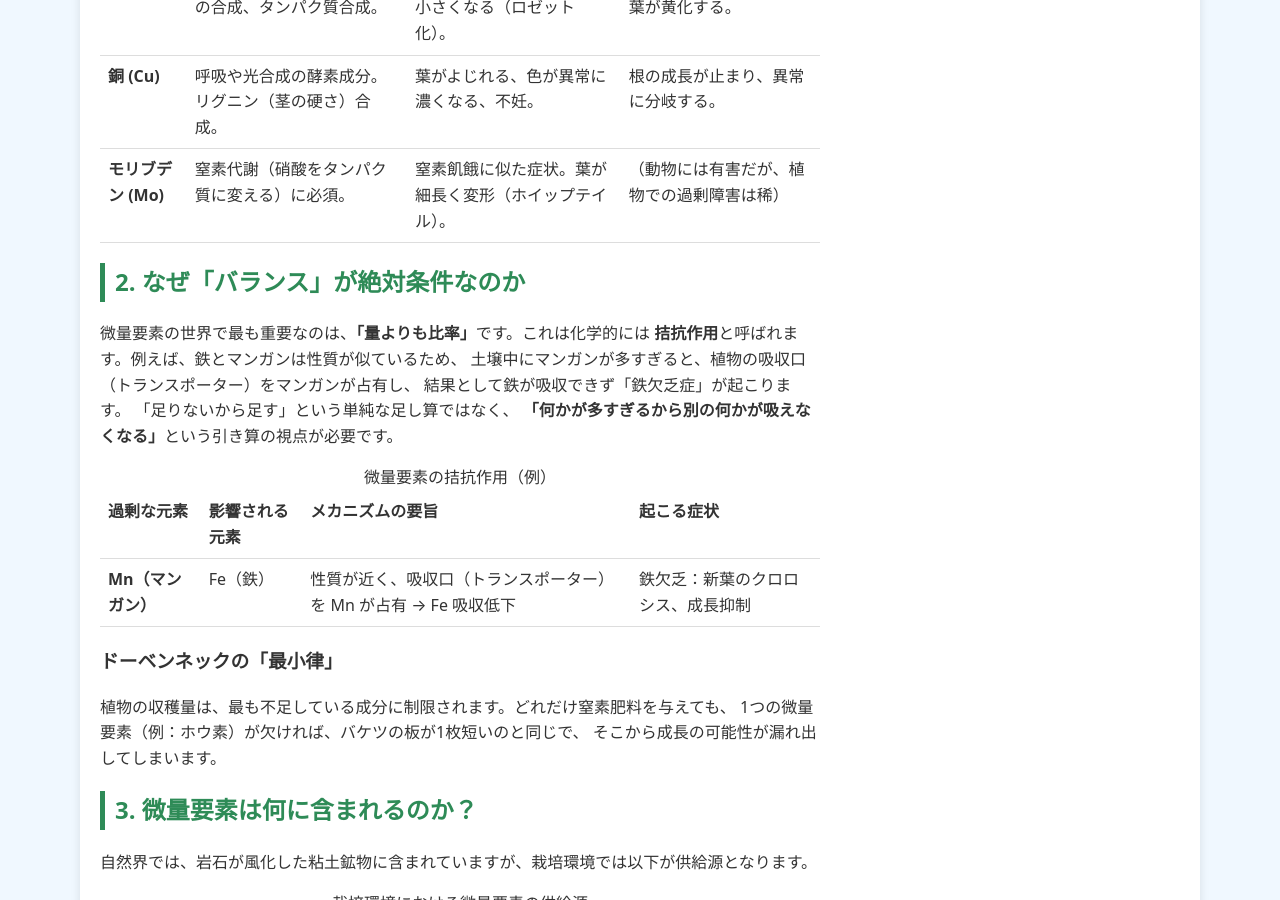
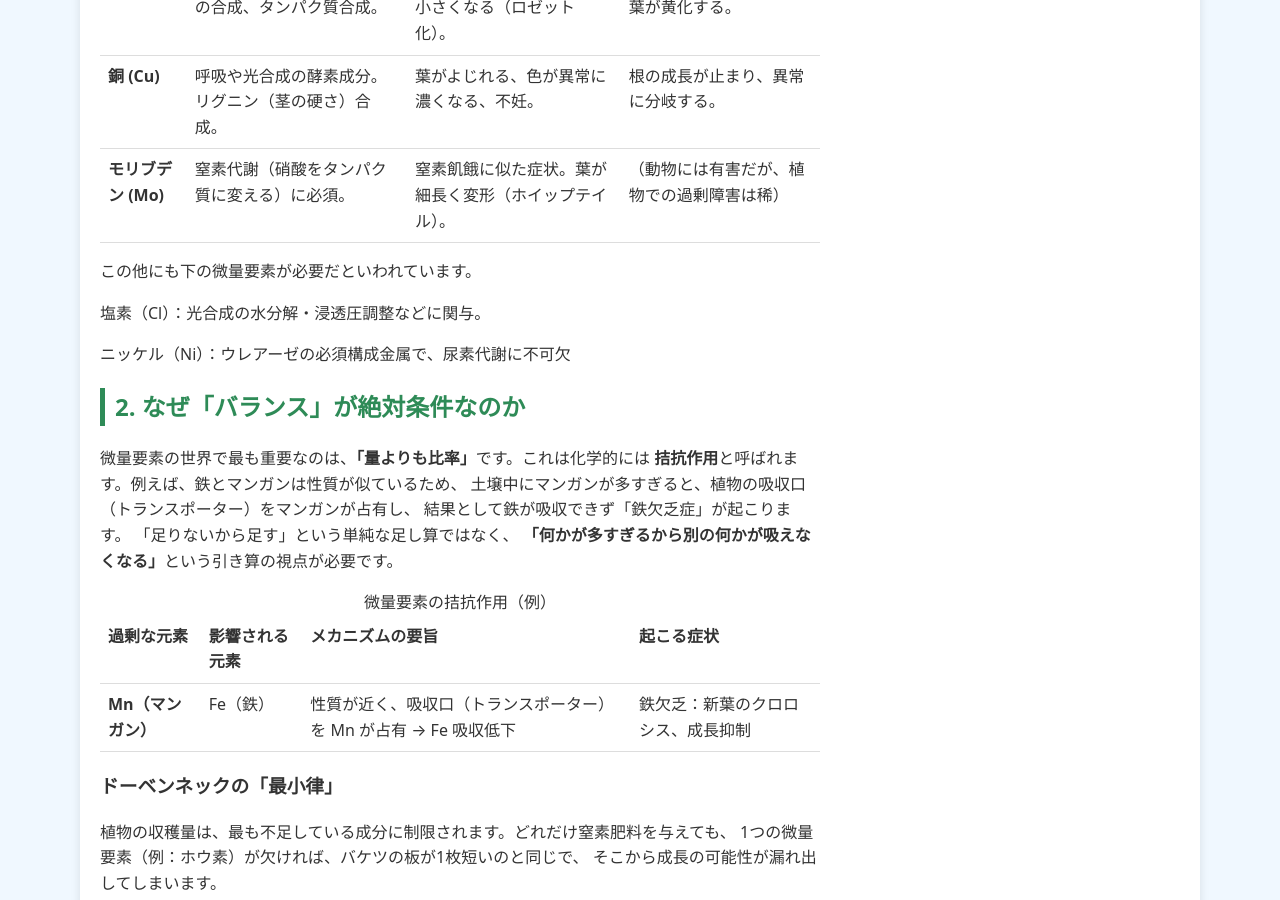
Before and after one commit to shiitake-garden/shiitake-garden.github.io, a Jekyll site: the page built from column/column_hiryou_biryou.html, in a window 1280 px wide and 900 px high, scrolled down 857 px. Built offline with Jekyll 4.4.1, drawn with Linux system fonts in a browser that asks for light colours.

Commit message:
Update column_hiryou_biryou.html

```diff
--- a/column/column_hiryou_biryou.html
+++ b/column/column_hiryou_biryou.html
@@ -77,6 +77,9 @@ title: 微量要素と植物生理の基礎
         </tr>
       </tbody>
     </table>
+    <P>この他にも下の微量要素が必要だといわれています。</P>
+    <p>塩素（Cl）：光合成の水分解・浸透圧調整などに関与。</p>
+    <p>ニッケル（Ni）：ウレアーゼの必須構成金属で、尿素代謝に不可欠</p>
 
     <h2>2. なぜ「バランス」が絶対条件なのか</h2>
     <p>
```
